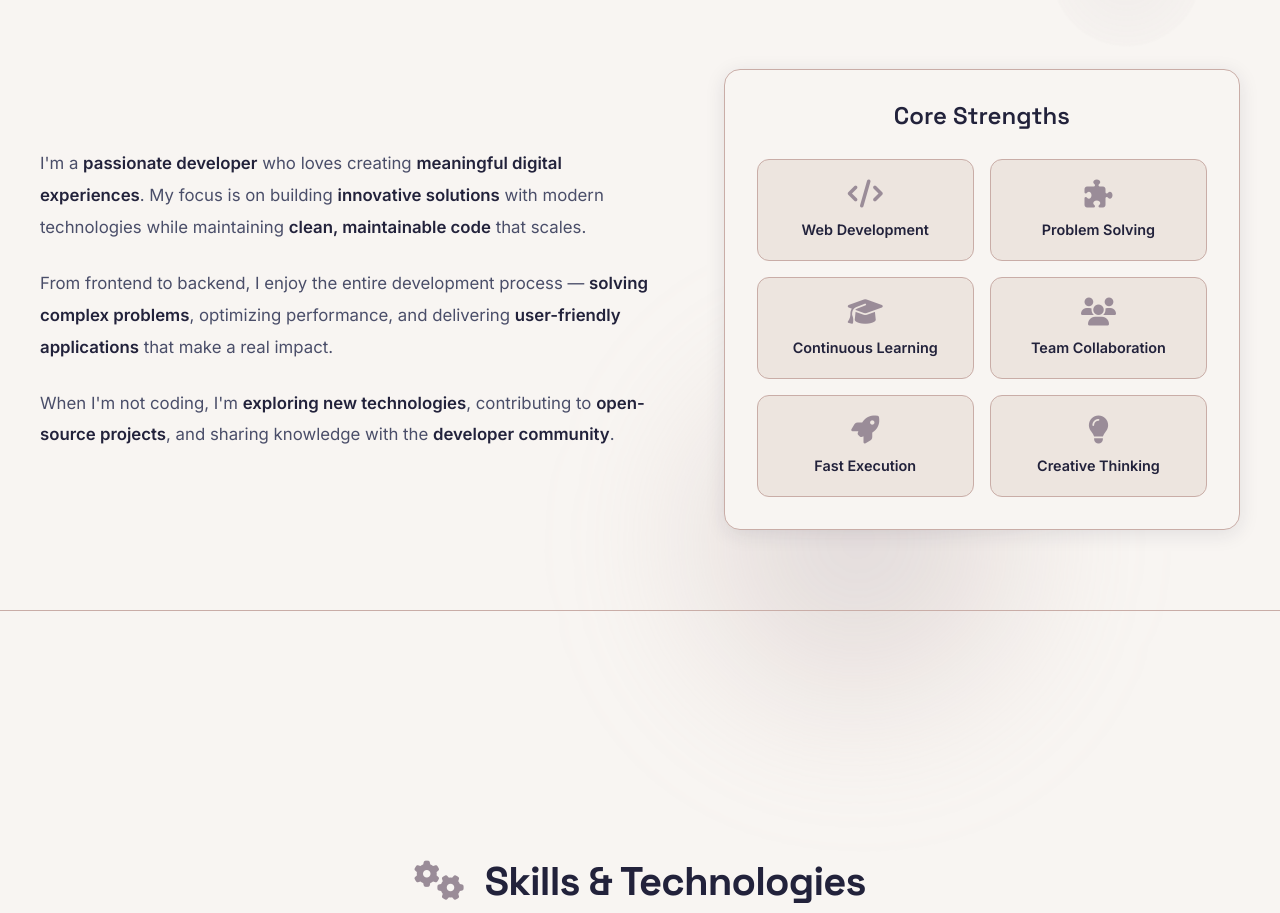
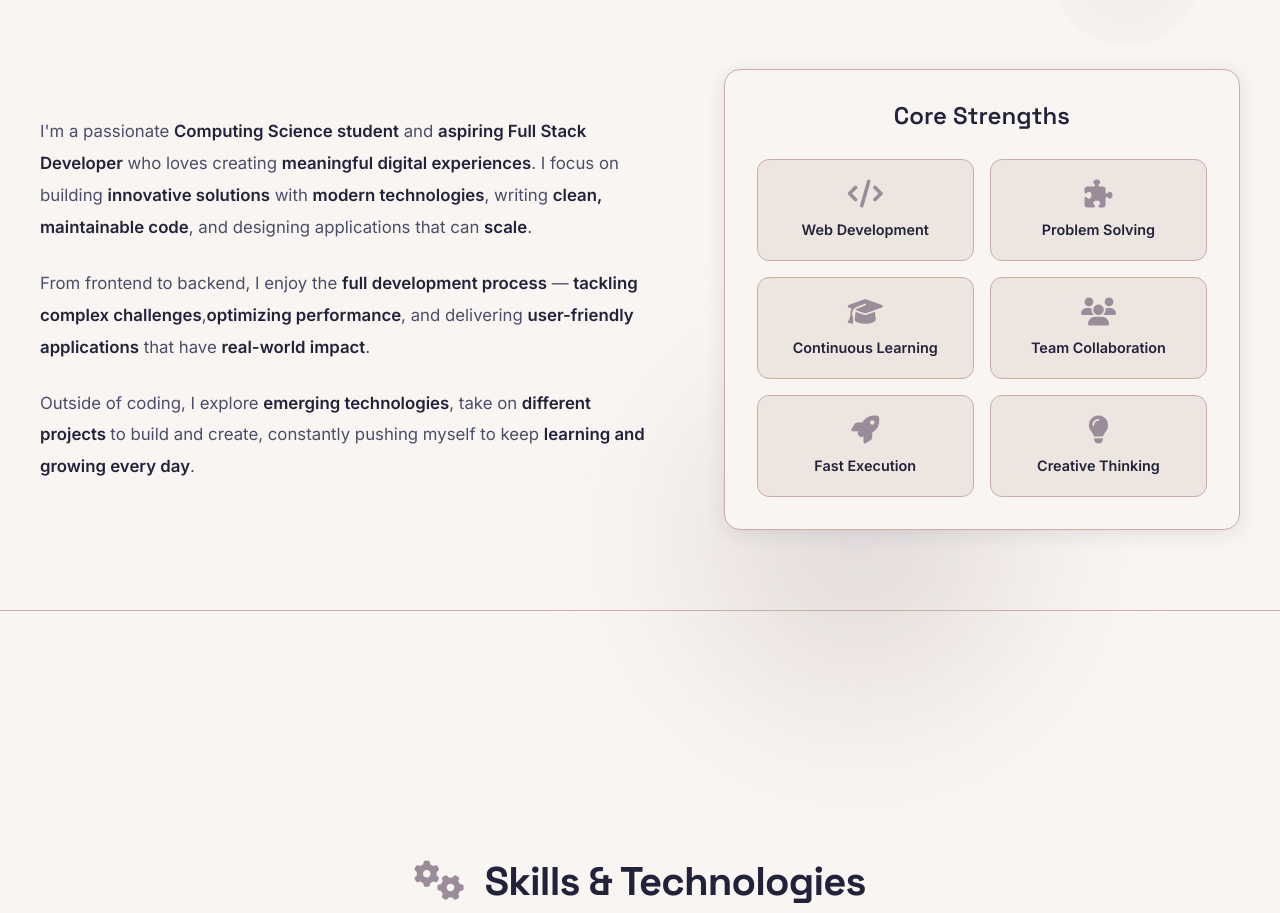
Before and after one commit to LeaDeLeaf/portfolio-website, a React (Vite) app: page / in a window 1280 px wide. Shown: the part 1000-1913 px from the top of the page. Built offline with nearby package versions, Linux system fonts and the light colour scheme.

Commit message:
Updated "About me" Description

```diff
--- a/src/pages/Home.jsx
+++ b/src/pages/Home.jsx
@@ -188,17 +188,16 @@ function Home() {
         <div className="about-content">
           <div className="about-main">
             <p>
-              I'm a <strong>passionate developer</strong> who loves creating <strong>meaningful digital experiences</strong>.
-              My focus is on building <strong>innovative solutions</strong> with modern technologies while
-              maintaining <strong>clean, maintainable code</strong> that scales.
+              I'm a passionate <strong>Computing Science student</strong> and <strong>aspiring Full Stack Developer</strong> who loves creating <strong>meaningful digital experiences</strong>.
+              I focus on building <strong>innovative solutions</strong> with <strong>modern technologies</strong>, writing <strong>clean, maintainable code</strong>, and designing applications that can <strong>scale</strong>.
             </p>
             <p>
-              From frontend to backend, I enjoy the entire development process — <strong>solving complex problems</strong>,
-              optimizing performance, and delivering <strong>user-friendly applications</strong> that make a real impact.
+              From frontend to backend, I enjoy the <strong>full development process</strong> — <strong>tackling complex challenges</strong>,
+              <strong>optimizing performance</strong>, and delivering <strong>user-friendly applications</strong> that have <strong>real-world impact</strong>.
             </p>
             <p>
-              When I'm not coding, I'm <strong>exploring new technologies</strong>, contributing to <strong>open-source projects</strong>,
-              and sharing knowledge with the <strong>developer community</strong>.
+              Outside of coding, I explore <strong>emerging technologies</strong>, take on <strong>different projects </strong>
+              to build and create, constantly pushing myself to keep <strong>learning and growing every day</strong>.
             </p>
           </div>
 
```
